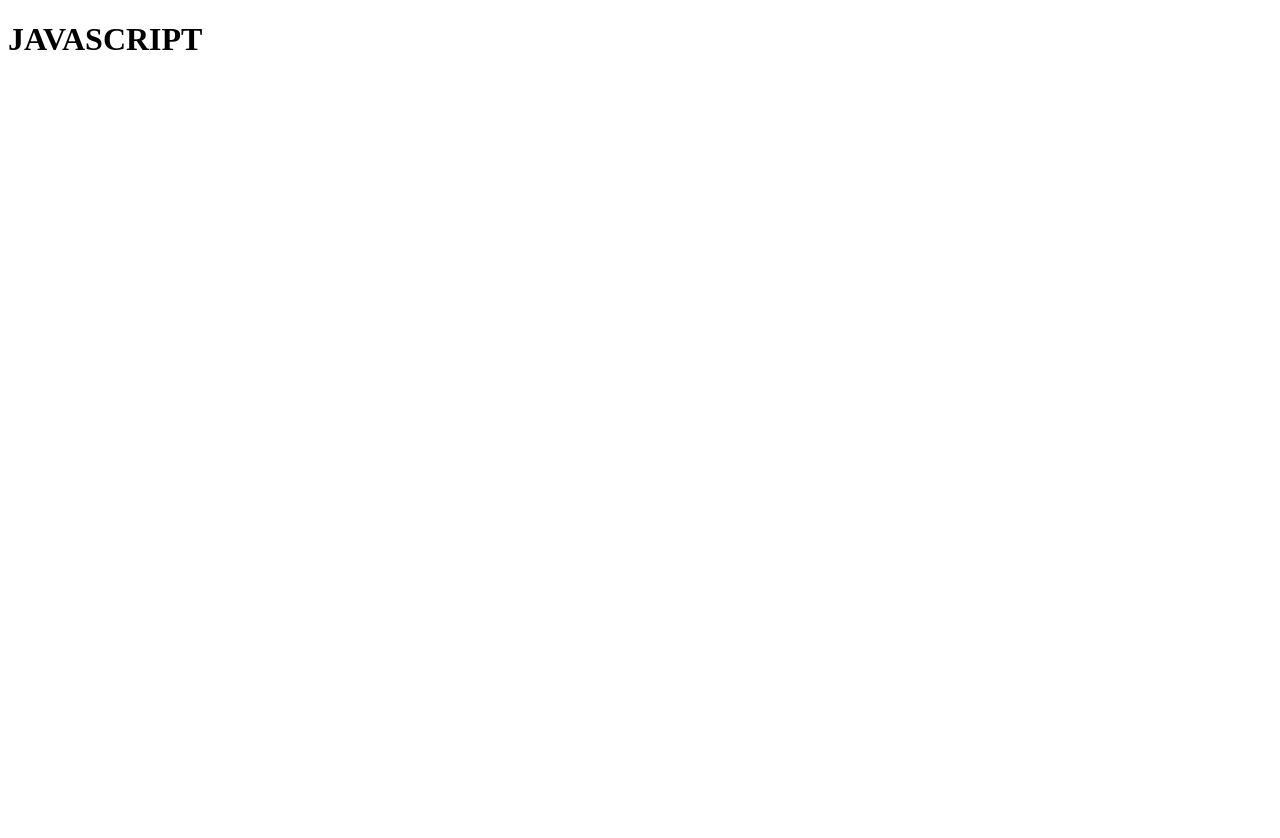
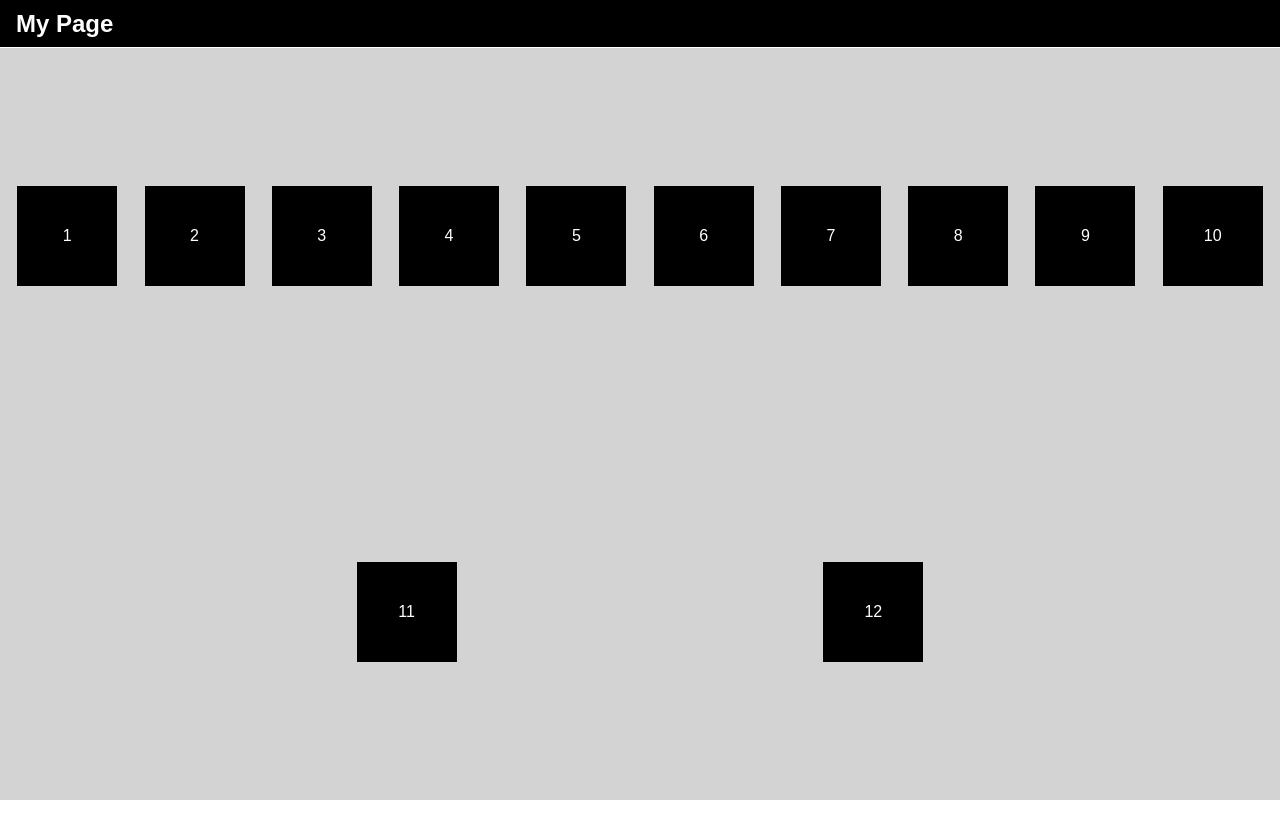
Before and after one commit to ashishpoudel523/learn-js-kbc, a plain HTML site: page index.html in a window 1280 px wide. Shown: the top 838 px of the page. Before the commit the page ends 800 px from the top, so only its background shows below. Drawn offline with Linux system fonts and the light colour scheme.

Commit message:
dom & events

```diff
--- a/index.html
+++ b/index.html
@@ -2,12 +2,112 @@
 <html lang="en">
   <head>
     <meta charset="UTF-8" />
-    <meta http-equiv="X-UA-Compatible" content="IE=edge" />
     <meta name="viewport" content="width=device-width, initial-scale=1.0" />
-    <title>Document</title>
+    <title>My Page</title>
+    <style>
+      * {
+        margin: 0;
+        padding: 0;
+        box-sizing: border-box;
+      }
+
+      html {
+        font-family: Arial, Helvetica, sans-serif;
+        font-size: 16px;
+      }
+
+      body {
+        min-height: 100vh;
+      }
+
+      main {
+        display: flex;
+        flex-direction: column;
+        justify-content: center;
+        align-items: center;
+      }
+
+      nav {
+        display: flex;
+        justify-content: space-between;
+        align-items: center;
+        padding: 1rem;
+        width: 100vw;
+        height: 48px;
+        position: fixed;
+        top: 0;
+        border-bottom: 1px solid #fff;
+        z-index: 2;
+        background-color: #000;
+        color: #fff;
+      }
+
+      section {
+        display: flex;
+        flex-direction: column;
+        justify-content: center;
+        align-items: center;
+        width: 100vw;
+        height: 100vh;
+        z-index: 1;
+        padding-top: 48px;
+      }
+
+      .view1 {
+        display: flex;
+        flex-direction: row;
+        flex-wrap: wrap;
+        justify-content: space-evenly;
+        background-color: lightgray;
+        color: #000;
+      }
+
+      .view1 > div {
+        display: flex;
+        flex-direction: column;
+        justify-content: center;
+        align-items: center;
+        width: 100px;
+        height: 100px;
+        background-color: #000;
+        color: #fff;
+        margin: 10px;
+      }
+
+      .view2 {
+        display: flex;
+        flex-direction: column;
+        justify-content: center;
+        align-items: center;
+        display: none;
+        background-color: darkblue;
+        color: #fff;
+      }
+    </style>
+    <script defer src="script.js"></script>
   </head>
-  <script src="script.js"></script>
   <body>
-    <h1>JAVASCRIPT</h1>
+    <nav>
+      <h1>My Page</h1>
+    </nav>
+    <main>
+      <section id="view1" class="view view1">
+        <div>1</div>
+        <div>2</div>
+        <div>3</div>
+        <div>4</div>
+        <div>5</div>
+        <div>6</div>
+        <div>7</div>
+        <div>8</div>
+        <div>9</div>
+        <div>10</div>
+        <div>11</div>
+        <div>12</div>
+      </section>
+      <section id="view2" class="ap">
+        <h2>My 2nd View</h2>
+      </section>
+    </main>
   </body>
 </html>
--- a/script.js
+++ b/script.js
@@ -1,4 +1,4 @@
-'user strict'
+'use strict'
 /*
 console.log("Ashish")
 
@@ -300,7 +300,7 @@ console.log(other.join())
 const j = cars.concat(other)
 console.log(j)
 
-const arko = [...cars, ...other] //... means spread operators
+const arko = [...cars, ...other] //... means spread operators for concatination of arrays
 
 console.log(arko)
 
@@ -416,6 +416,7 @@ const initGame = () => {
 
 
 //JAVASCRIPT OBJECTS
+/*
 const things = {
   nams: "pen",
   price: 30,
@@ -423,11 +424,186 @@ const things = {
   function: "writing",
   used_in: ["office", "house", "college"],
   action: function () {
-    return `The ${things.nams} is ${things.price} rupees`
+    return `The ${things.nams} is ${things.price} rupees` //backticks
   }
 
 }
+console.log(things)
+console.log(things.action())
 
 
+
+const vehicle = {
+  wheels: 4,
+  engine: function () {
+    return "Vroom"
+  }
+}
+
+const truck = Object.create(vehicle)
+truck.doors = 2
+console.log(truck)
+console.log(truck.wheels)
+console.log(truck.engine())
+
+const car = Object.create(vehicle)
+car.door = 4
+car.engine = function () {
+  return "whoooosh"
+}
+console.log(car.engine())
+
+const tesla = Object.create(car)
+console.log(tesla.wheels)
+tesla.engine = function () {
+  return "shhhhhh...."
+}
+console.log(tesla.engine())
+
+
+
+
+const band = {
+  vocals: "Robert Plant",
+  guitar: "Jimmy Page",
+  bass: "AP",
+  drums: "John"
+}
+
+*/
+
+
+
+/*
+//js classses
+class Pizza {
+  constructor(pizzaSize) {
+    this._size = pizzaSize
+    this._crust = "original"
+  }
+  getCrust() {
+    return this._crust
+  }
+  setCrust(pizzaCrust) {
+    this._crust = pizzaCrust
+  }
+}
+
+class SpecialPizza extends Pizza {
+  constructor(pizzaSize) {
+    super(pizzaSize)
+    this.type = "The Works"
+  }
+  slice() {
+    console.log(`Our ${this.type} ${this.size} pizza has 8 slices.`)
+  }
+}
+
+const mySpecial = new SpecialPizza("medium")
+mySpecial.slice()
+
+
+
+
+//JSON (Javascript Object Notation)
+
+/*JSON is used to send and receive data.
+It is a text format that is compleetely language independent.
+*/
+/*
+const things = {
+  nams: "pen",
+  price: 30,
+  durability: "1 month",
+  function: "writing",
+  used_in: ["office", "house", "college"],
+  action: function () {
+    return `The ${things.nams} is ${things.price} rupees` //backticks
+  }
+
+}
 console.log(things)
 console.log(things.action())
+console.log(typeof things)
+
+//convert into string
+const sendJSON = JSON.stringify(things)
+console.log(sendJSON)
+console.log(typeof sendJSON)
+
+
+//again convert to object while receiving from json
+const receiveJSON = JSON.parse(sendJSON)
+console.log(receiveJSON)
+console.log(typeof receiveJSON)
+
+
+
+
+//Error handling
+
+const makeError = () => {
+  let i = 1
+  while (i <= 2) {
+    try {
+      throw new customError("This is a custom error!")
+      const go = "College"
+      go = "School"
+    } catch (err) {
+      console.error(err.stack)
+    } finally {
+      console.log("....finally finished")
+      i++
+    }
+  }
+}
+makeError()
+
+function customError(message) {
+  this.message = message
+  this.name = "customError"
+  this.stack = `${this.name}: ${this.message}`
+}
+
+
+
+
+//prime number checking
+const number = (prompt("Enter a positive number: "));
+let isPrime = true;
+
+// check if number is equal to 1
+if (number === 1) {
+  console.log("1 is neither prime nor composite number.");
+}
+
+// check if number is greater than 1
+else if (number > 1) {
+
+  // looping through 2 to number-1
+  for (let i = 2; i < number; i++) {
+    if (number % i == 0) {
+      isPrime = false;
+      break;
+    }
+  }
+
+  if (isPrime) {
+    console.log(`${number} is a prime number`);
+  } else {
+    console.log(`${number} is a not prime number`);
+  }
+}
+
+// check if number is less than 1
+else {
+  console.log("The number is not a prime number.");
+}
+
+*/
+
+//Document Object Model DOM
+const view1 = document.getElementById("view1")
+console.log(view1)
+const view2 = document.querySelector(".ap") // the dot before class name is used to select class by query  selector whereas # is used to select id
+console.log(view2)
```
Also changed, not shown: eco.txt (added, +10 -0 lines), 2 other files.
